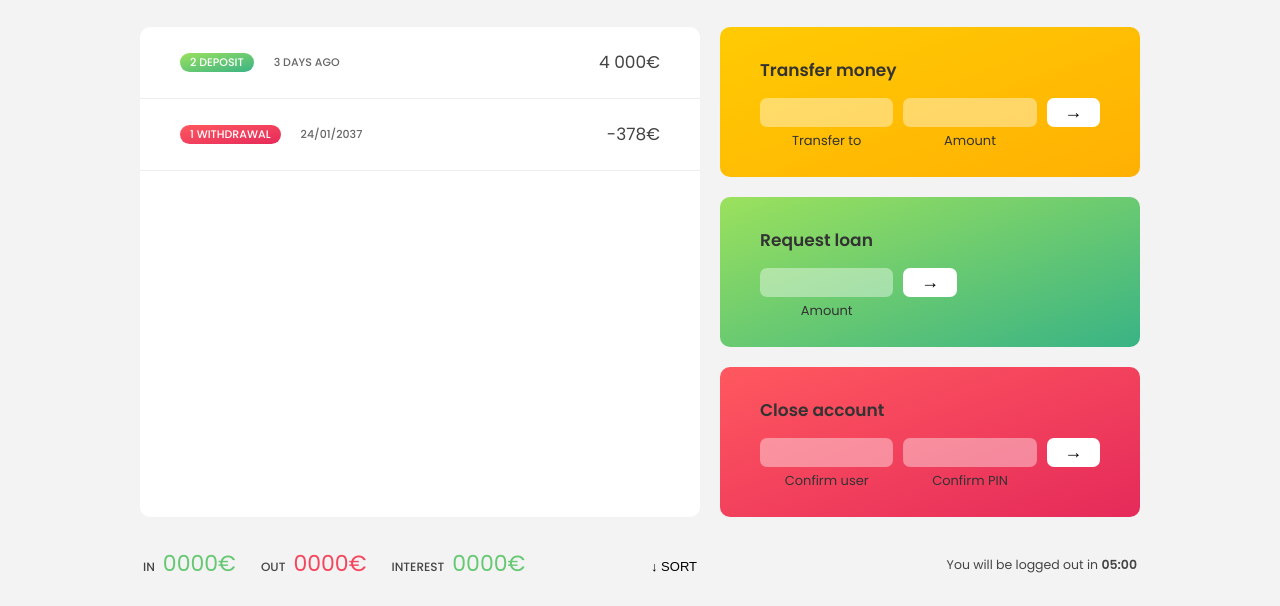
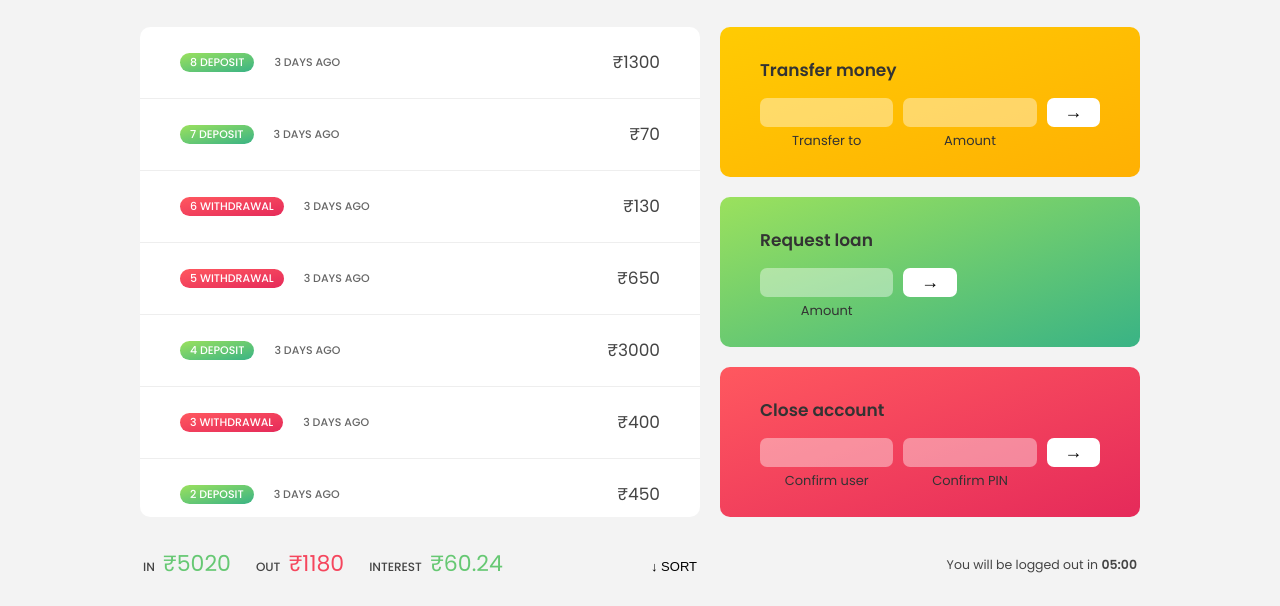
Before and after one commit to spandandb/BankifyApp, a plain HTML site: page index.html in a window 1280 px wide. Shown: the part 194-800 px from the top of the page. Drawn offline with Linux system fonts and the light colour scheme.

Commit message:
Summary Display and Transaction display functionality added

```diff
--- a/index.html
+++ b/index.html
@@ -45,7 +45,7 @@
             As of <span class="date">05/03/2037</span>
           </p>
         </div>
-        <p class="balance__value">0000€</p>
+        <p class="balance__value">₹0000</p>
       </div>
 
       <!-- MOVEMENTS -->
--- a/script.js
+++ b/script.js
@@ -2,28 +2,28 @@
 
 // Data
 const account1 = {
-  owner: 'Jonas Schmedtmann',
+  owner: 'Spandan Das Barman',
   movements: [200, 450, -400, 3000, -650, -130, 70, 1300],
   interestRate: 1.2, // %
   pin: 1111,
 };
 
 const account2 = {
-  owner: 'Jessica Davis',
+  owner: 'Abhijeet Paul',
   movements: [5000, 3400, -150, -790, -3210, -1000, 8500, -30],
   interestRate: 1.5,
   pin: 2222,
 };
 
 const account3 = {
-  owner: 'Steven Thomas Williams',
+  owner: 'Karan Agrawal',
   movements: [200, -200, 340, -300, -20, 50, 400, -460],
   interestRate: 0.7,
   pin: 3333,
 };
 
 const account4 = {
-  owner: 'Sarah Smith',
+  owner: 'Ria Mukherjee',
   movements: [430, 1000, 700, 50, 90],
   interestRate: 1,
   pin: 4444,
@@ -56,3 +56,48 @@ const inputTransferAmount = document.querySelector('.form__input--amount');
 const inputLoanAmount = document.querySelector('.form__input--loan-amount');
 const inputCloseUsername = document.querySelector('.form__input--user');
 const inputClosePin = document.querySelector('.form__input--pin');
+
+// Functions
+
+const displayMovements = function (movements) {
+  containerMovements.innerHTML = '';
+  movements.forEach((mov, i) => {
+    const typeOfMovement = mov > 0 ? 'deposit' : 'withdrawal';
+    containerMovements.insertAdjacentHTML(
+      'afterbegin',
+      `
+      <div class="movements__row">
+          <div class="movements__type movements__type--${typeOfMovement}">${
+        i + 1
+      } ${typeOfMovement}</div>
+          <div class="movements__date">3 days ago</div>
+          <div class="movements__value">₹${Math.abs(mov)}</div>
+      </div>
+      `
+    );
+  });
+};
+
+const displaySummary = function (account) {
+  const totalDeposit = account.movements
+    .filter(mov => mov > 0)
+    .reduce((sum, mov) => sum + mov, 0);
+
+  const totalWithradrawl = account.movements
+    .filter(mov => mov < 0)
+    .reduce((sum, mov) => sum + mov, 0);
+
+  const totalInterest = account.movements
+    .filter(mov => mov > 0)
+    .map(mov => (mov * account.interestRate) / 100)
+    .reduce((sum, mov) => sum + mov, 0);
+
+  labelSumIn.textContent = '₹' + totalDeposit;
+  labelSumOut.textContent = '₹' + Math.abs(totalWithradrawl);
+  labelSumInterest.textContent = '₹' + totalInterest;
+};
+
+// Logic
+
+displayMovements(accounts[0].movements);
+displaySummary(accounts[0]);
```
